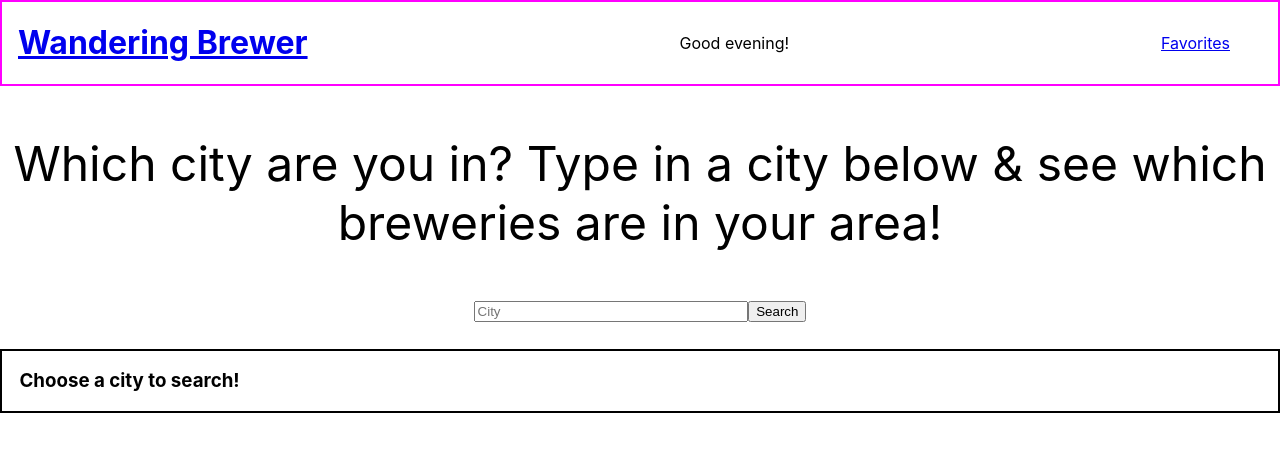
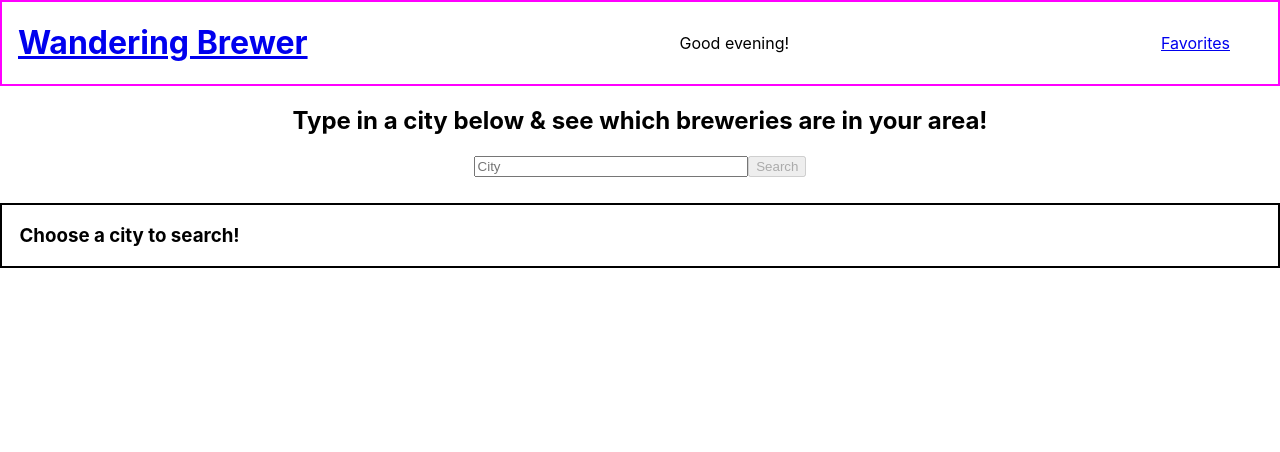
Before and after one commit to abodnar1/wandering-brewer, a React (Create React App) app: page / in a window 1280 px wide. Shown: the top 452 px of the page. Built offline with nearby package versions, Linux system fonts and the light colour scheme.

Commit message:
Fix type on FavoriteCard; disable search when city empty

```diff
--- a/src/Components/App/App.js
+++ b/src/Components/App/App.js
@@ -18,7 +18,7 @@ const App = () => {
 
       <Switch>
         <Route exact path="/">
-          <Form breweries={breweries} setBreweries={setBreweries} setError={setError} />
+          <Form breweries={breweries} setBreweries={setBreweries} error={error} setError={setError} />
           <Breweries breweries={breweries} error={error} favorites={favorites} setFavorites={setFavorites} />
         </Route>
 
--- a/src/Components/Favorites/Favorites.js
+++ b/src/Components/Favorites/Favorites.js
@@ -13,7 +13,7 @@ const Favorites = ({ favorites, setFavorites }) => {
         name={favorite.name}
         city={favorite.city}
         state={favorite.state}
-        type={favorite.brewery_type}
+        type={favorite.type}
         isFavorite={favorite.isFavorite}
       />
     );
@@ -21,7 +21,7 @@ const Favorites = ({ favorites, setFavorites }) => {
 
   return (
     <div className="favorites-container">
-      {favorites.length ? favoriteBreweries : <h3 className="no-favorites-message">No favorites yet!</h3>}
+      {favorites.length ? favoriteBreweries : <h3 className="no-favorites-message">You haven't added any favorites yet!</h3>}
     </div>
   );
 };
--- a/src/Components/Form/Form.css
+++ b/src/Components/Form/Form.css
@@ -1,12 +1,16 @@
-.site-info {
+/* .site-info {
   font-size: 3em;
-}
+} */
 
 .city-search {
   width: 20em;
   margin: 0em 0em 2em 0em;
 }
 
+button:disabled {
+  cursor: not-allowed;
+}
+
 .search-button {
   cursor: pointer;
 }
--- a/src/Components/Form/Form.js
+++ b/src/Components/Form/Form.js
@@ -4,7 +4,7 @@ import { fetchBreweriesByCity } from "../../apiCalls";
 import { getCleanData } from "../../utilities"
 import "./Form.css";
 
-const Form = ({ setBreweries, setError }) => {
+const Form = ({ setBreweries, error, setError }) => {
   const [city, setCity] = useState("");
 
   const handleClick = (e) => {
@@ -27,18 +27,19 @@ const Form = ({ setBreweries, setError }) => {
   };
 
   return (
+    <div className="form-container">
+      <h2 className="site-info">Type in a city below & see which breweries are in your area!</h2>
       <form>
-      <p className="site-info">Which city are you in? Type in a city below & see which breweries are in your area!</p>
         <input className="city-search"
           type="text"
           name="city"
           placeholder="City"
-        required
           value={city}
           onChange={(e) => setCity(e.target.value)}
         />
-      <button className="search-button" onClick={(e) => handleClick(e)}>Search</button>
+        <button className="search-button" disabled={!city} onClick={(e) => handleClick(e)}>Search</button>
       </form>
+    </div>
   );
 };
 
```
Lines whose indentation alone changed are shown as unchanged.
